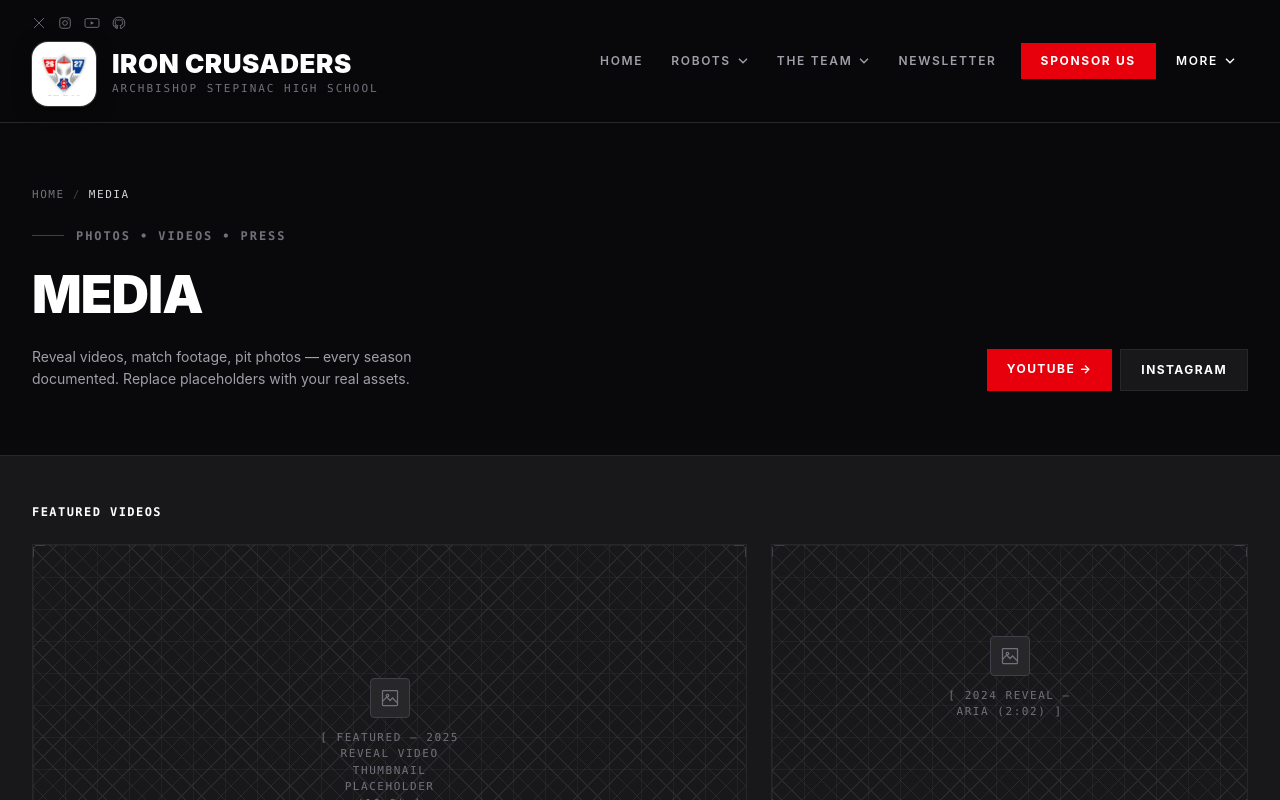
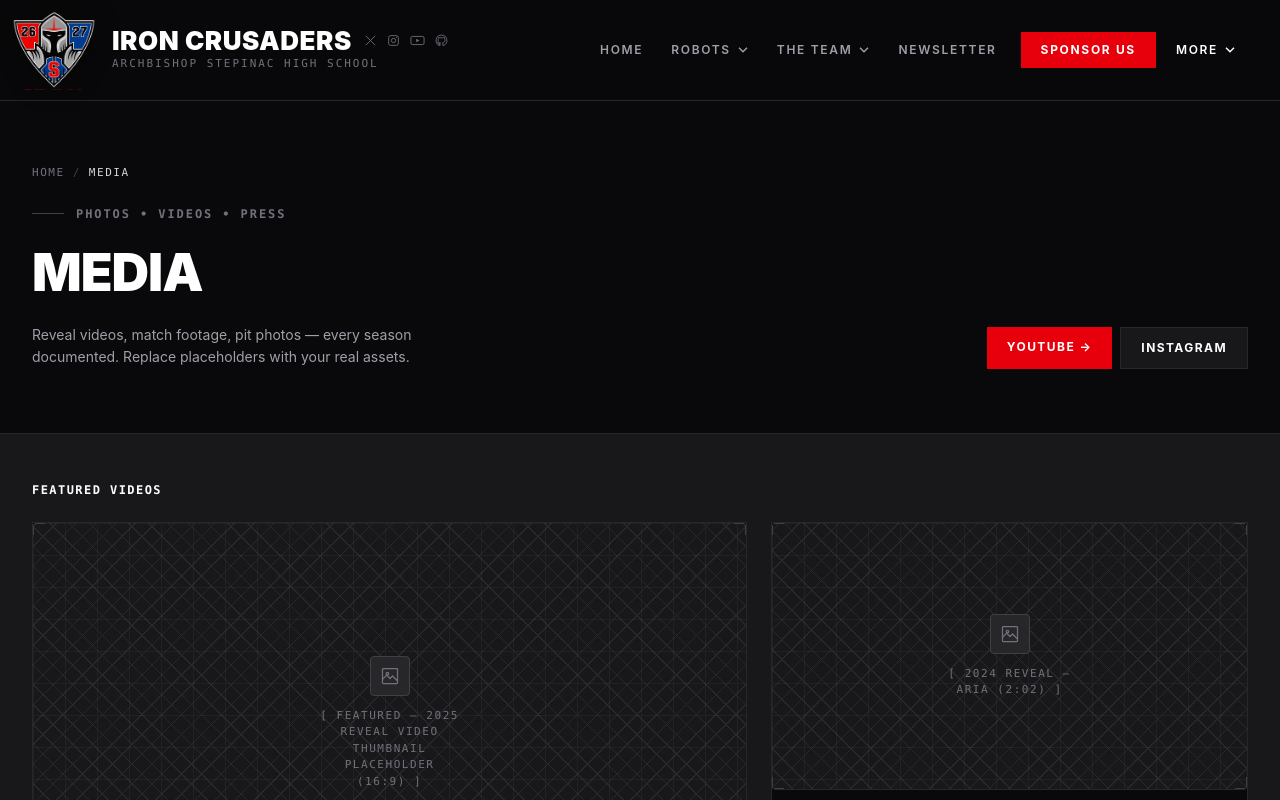
Before and after one commit to Stepinac-Iron-Crusaders/iron-crusaders-website, a React (Vite) app: page /#/media in a window 1280 px wide. Shown: the top 800 px of the page. Built offline with nearby package versions, Linux system fonts and the light colour scheme.

Commit message:
Header: transparent shield, pushed left, bigger spanning header, social over wordmark; tighter favicon crop

```diff
--- a/src/components/Header.tsx
+++ b/src/components/Header.tsx
@@ -101,11 +101,20 @@ export function Header() {
       ref={headerRef}
       className="sticky top-0 z-50 border-b border-zinc-800 bg-zinc-950/95 backdrop-blur supports-[backdrop-filter]:bg-zinc-950/80"
     >
-      <div className="mx-auto flex max-w-[1280px] items-center justify-between px-4 py-4 lg:px-8">
-        {/* LEFT */}
-        <div className="flex flex-col gap-3">
-          {/* Social row */}
-          <div className="flex items-center gap-3">
+      <div className="mx-auto flex max-w-[1280px] items-center justify-between pl-2 pr-4 py-2 md:pl-3 md:pr-6 lg:pl-3 lg:pr-8">
+        {/* LEFT — logo pushed left, transparent, spanning header top→bottom; social pushed over Iron Crusaders */}
+        <div className="flex items-center gap-3 md:gap-4">
+          <Link to="/" className="group shrink-0 focus-visible:outline-none focus-visible:ring-2 focus-visible:ring-red-600 focus-visible:ring-offset-2 focus-visible:ring-offset-zinc-950" aria-label="Home">
+            <img src={`${import.meta.env.BASE_URL}logo.png`} alt="Iron Crusaders logo" className="h-[64px] w-[64px] shrink-0 object-contain drop-shadow-[0_2px_12px_rgba(0,0,0,0.6)] transition-transform duration-300 group-hover:scale-[1.04] md:h-[78px] md:w-[78px] lg:h-[84px] lg:w-[84px]" />
+          </Link>
+          <div className="flex flex-col gap-0.5">
+            <div className="flex flex-wrap items-center gap-2.5 md:gap-3">
+              <Link to="/" className="focus-visible:outline-none focus-visible:ring-2 focus-visible:ring-red-600 focus-visible:ring-offset-2 focus-visible:ring-offset-zinc-950">
+                <div className="font-sans text-[22px] font-black uppercase leading-none tracking-[0.02em] text-white md:text-[26px]">
+                  Iron Crusaders
+                </div>
+              </Link>
+              <div className="flex items-center gap-2 md:gap-2.5">
                 <a
                   href="https://x.com"
                   target="_blank"
@@ -113,7 +122,7 @@ export function Header() {
                   aria-label="X (Twitter)"
                   className="text-zinc-500 transition-colors hover:text-white focus-visible:outline-none focus-visible:ring-2 focus-visible:ring-red-600 focus-visible:ring-offset-2 focus-visible:ring-offset-zinc-950"
                 >
-              <svg width="14" height="14" viewBox="0 0 24 24" fill="none" stroke="currentColor" strokeWidth="1.6" strokeLinecap="round" strokeLinejoin="round" aria-hidden="true">
+                  <svg width="13" height="13" viewBox="0 0 24 24" fill="none" stroke="currentColor" strokeWidth="1.6" strokeLinecap="round" strokeLinejoin="round" aria-hidden="true">
                     <path d="M4 4l16 16M20 4L4 20" />
                   </svg>
                 </a>
@@ -124,7 +133,7 @@ export function Header() {
                   aria-label="Instagram"
                   className="text-zinc-500 transition-colors hover:text-white focus-visible:outline-none focus-visible:ring-2 focus-visible:ring-red-600 focus-visible:ring-offset-2 focus-visible:ring-offset-zinc-950"
                 >
-              <svg width="14" height="14" viewBox="0 0 24 24" fill="none" stroke="currentColor" strokeWidth="1.6" aria-hidden="true">
+                  <svg width="13" height="13" viewBox="0 0 24 24" fill="none" stroke="currentColor" strokeWidth="1.6" aria-hidden="true">
                     <rect x="3" y="3" width="18" height="18" rx="4" />
                     <circle cx="12" cy="12" r="4" />
                     <circle cx="17.5" cy="6.5" r="1" fill="currentColor" stroke="none" />
@@ -137,7 +146,7 @@ export function Header() {
                   aria-label="YouTube"
                   className="text-zinc-500 transition-colors hover:text-white focus-visible:outline-none focus-visible:ring-2 focus-visible:ring-red-600 focus-visible:ring-offset-2 focus-visible:ring-offset-zinc-950"
                 >
-              <svg width="16" height="14" viewBox="0 0 24 16" fill="none" stroke="currentColor" strokeWidth="1.4" aria-hidden="true">
+                  <svg width="15" height="13" viewBox="0 0 24 16" fill="none" stroke="currentColor" strokeWidth="1.4" aria-hidden="true">
                     <rect x="1.5" y="1.5" width="21" height="13" rx="2.5" />
                     <path d="M10 5.2l5 2.8-5 2.8z" fill="currentColor" stroke="none" />
                   </svg>
@@ -149,27 +158,18 @@ export function Header() {
                   aria-label="GitHub"
                   className="text-zinc-500 transition-colors hover:text-white focus-visible:outline-none focus-visible:ring-2 focus-visible:ring-red-600 focus-visible:ring-offset-2 focus-visible:ring-offset-zinc-950"
                 >
-              <svg width="14" height="14" viewBox="0 0 24 24" fill="none" stroke="currentColor" strokeWidth="1.6" aria-hidden="true">
+                  <svg width="13" height="13" viewBox="0 0 24 24" fill="none" stroke="currentColor" strokeWidth="1.6" aria-hidden="true">
                     <path d="M12 2a10 10 0 0 0-3.16 19.49c.5.1.68-.22.68-.48v-1.7c-2.77.6-3.36-1.34-3.36-1.34-.46-1.16-1.11-1.47-1.11-1.47-.9-.62.07-.6.07-.6 1 .07 1.53 1.03 1.53 1.03.9 1.52 2.34 1.08 2.91.83.1-.65.35-1.09.63-1.34-2.22-.25-4.55-1.11-4.55-4.94 0-1.1.39-1.99 1.03-2.69-.1-.25-.45-1.26.1-2.64 0 0 .84-.27 2.75 1.02A9.3 9.3 0 0 1 12 6.8a9.3 9.3 0 0 1 2.5.34c1.91-1.3 2.75-1.02 2.75-1.02.55 1.38.2 2.39.1 2.64.64.7 1.03 1.59 1.03 2.69 0 3.84-2.34 4.68-4.57 4.93.36.31.68.92.68 1.85v2.74c0 .26.18.58.69.48A10 10 0 0 0 12 2z" />
                   </svg>
                 </a>
               </div>
-
-          {/* Wordmark */}
-          <Link to="/" className="group inline-flex items-center gap-4 focus-visible:outline-none focus-visible:ring-2 focus-visible:ring-red-600 focus-visible:ring-offset-2 focus-visible:ring-offset-zinc-950">
-            <div className="relative flex h-14 w-14 shrink-0 items-center justify-center overflow-hidden rounded-xl bg-white p-1.5 shadow-[0_4px_20px_rgba(0,0,0,0.35)] ring-1 ring-white/20 transition-all duration-300 group-hover:scale-[1.04] group-hover:shadow-[0_8px_28px_rgba(0,0,0,0.45)] md:h-[64px] md:w-[64px] md:rounded-2xl md:p-2">
-              <img src={`${import.meta.env.BASE_URL}logo.png`} alt="Iron Crusaders logo" className="h-full w-full object-contain" />
-              <span aria-hidden="true" className="pointer-events-none absolute inset-0 rounded-xl ring-1 ring-black/5 md:rounded-2xl" />
             </div>
-            <div>
-              <div className="font-sans text-[22px] font-black uppercase leading-none tracking-[0.02em] text-white md:text-[26px]">
-                Iron Crusaders
-              </div>
-              <div className="mt-1 font-mono text-[10px] font-medium uppercase tracking-[0.18em] text-zinc-500 md:text-[11px]">
+            <Link to="/" className="focus-visible:outline-none focus-visible:ring-1 focus-visible:ring-red-600 focus-visible:ring-offset-1 focus-visible:ring-offset-zinc-950">
+              <div className="font-mono text-[10px] font-medium uppercase tracking-[0.18em] text-zinc-500 md:text-[11px]">
                 Archbishop Stepinac High School
               </div>
+            </Link>
           </div>
-          </Link>
         </div>
 
         {/* RIGHT - Desktop nav */}
```
Also changed, not shown: public/logo.png. Lines whose indentation alone changed are shown as unchanged.
